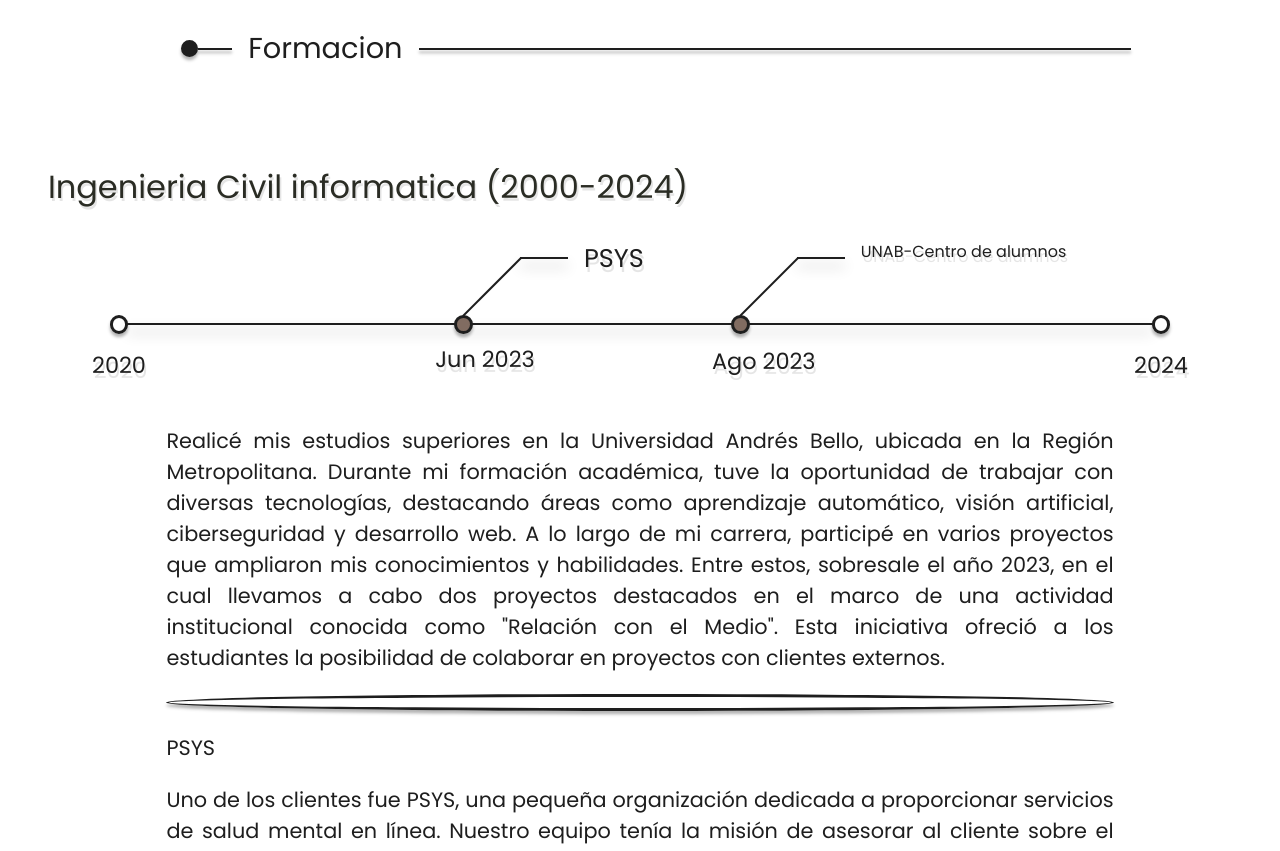
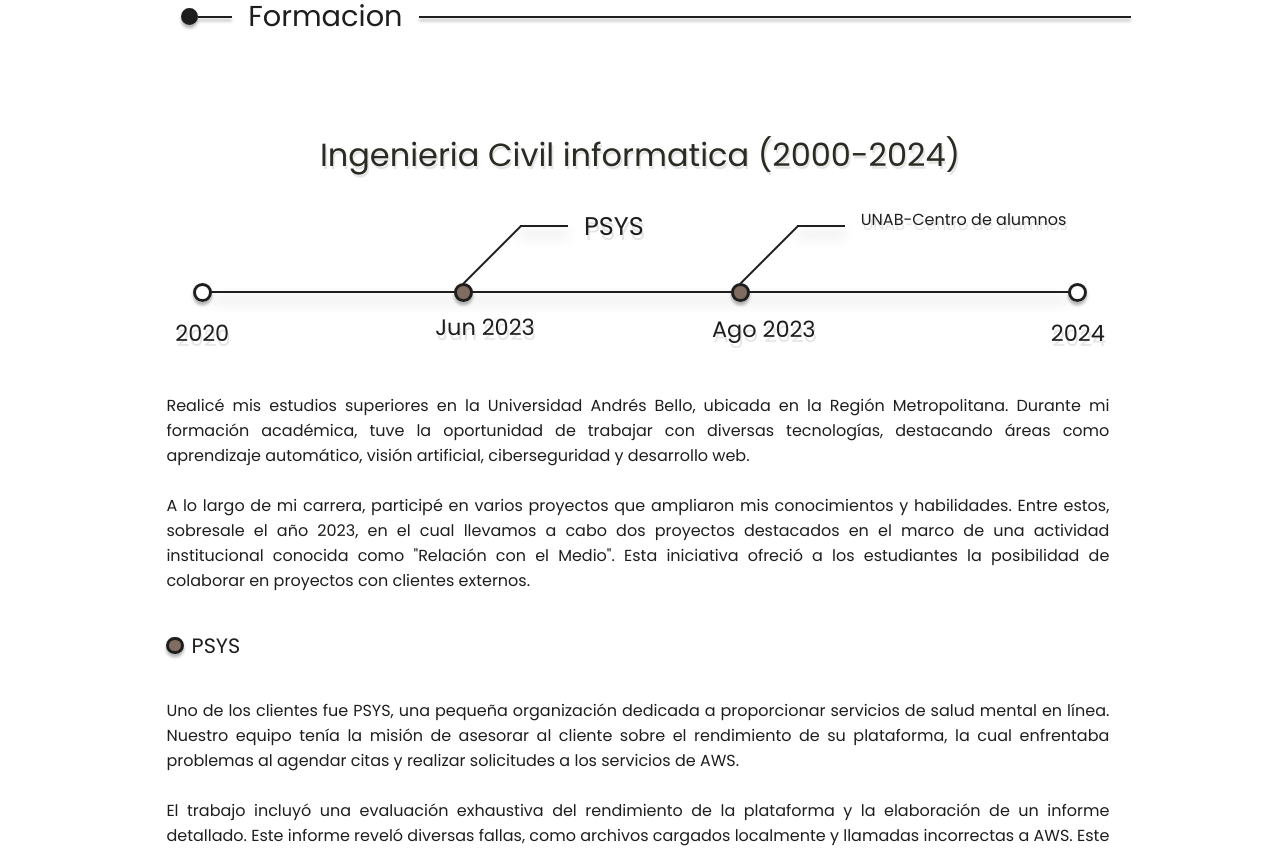
Before and after one commit to Matii111/Matii111.github.io, a React (Create React App) app: page / in a window 1280 px wide. Shown: the part 1920-2771 px from the top of the page. Built offline with nearby package versions, Linux system fonts and the light colour scheme.

Commit message:
style(minor): Responsive fixes

```diff
--- a/src/index.css
+++ b/src/index.css
@@ -248,7 +248,6 @@ body {
   font-size: 3rem;
   color: var(--items-color-1);
   cursor: default;
-  padding: 1rem;
   white-space: nowrap;
 }
 
@@ -263,7 +262,6 @@ body {
 .sumaries-container>div {
   width: fit-content;
   cursor: default;
-  padding: 1rem;
 }
 
 .summary-right>p,
@@ -272,13 +270,15 @@ body {
   min-width: 5rem;
   text-align: justify;
   max-width: 20rem;
-}
-
-.summary-curriculum>a {
+  padding: 1rem;
+}
+
+.summary-curriculum>div>a {
   cursor: pointer;
   color: var(--items-color-1);
   transition: all 0.3s ease-in-out;
   padding-bottom: 1rem;
+  text-decoration: none;
 }
 
 .summary-container>.summary-curriculum {
@@ -289,9 +289,13 @@ body {
   padding-bottom: 2rem;
 }
 
-.summary-container>div>a:hover {
+.summary-curriculum>div>a:hover {
   color: var(--items-color-2);
   text-shadow: 0 0.2rem 0.2rem rgba(0, 0, 0, 0.3);
+}
+
+.summary-curriculum>div>a>svg {
+  height: 1rem;
 }
 
 
@@ -405,7 +409,7 @@ body {
 
 .career-long-hr {
   border: 0.1rem solid var(--background-color-1);
-  width: 63rem;
+  width: 67%;
   margin: 0;
   box-shadow: 0 0.5rem 0.8rem rgba(0, 0, 0, 0.3);
 }
@@ -522,9 +526,31 @@ body {
   width: 74%;
 }
 
+.career-content-description>p {
+  white-space: break-spaces;
+}
+
+.formation_description>.title {
+  text-shadow: 0.1rem 0.2rem rgba(0, 0, 0, 0.1);
+}
+
+.formation_description>.paragraph {
+  font-size: 1rem;
+}
+
+.formation_description-title {
+  display: flex;
+  align-items: center;
+}
+
+.formation_description>div>.circle-title {
+  width: 0.7rem;
+  height: 0.7rem;
+  margin-right: 0.5rem;
+  background-color: var(--items-color-1);
+}
+
 .career-content-title {
-  left: -18rem;
-  position: relative;
   cursor: default;
 }
 
@@ -1062,8 +1088,11 @@ body {
   transition: all 0.2s ease;
 }
 
-.slideButtonNext>.next-btn:active,
 .slideButtonPrev>.prev-btn:active {
+  box-shadow: 0rem -0.1rem 0.2rem -0.2rem var(--background-color-1);
+}
+
+.slideButtonNext>.next-btn:active {
   box-shadow: 0rem 0.1rem 0.2rem -0.2rem var(--background-color-1);
 }
 
@@ -1144,10 +1173,6 @@ body {
 
   .career-content-title {
     left: -17rem;
-  }
-
-  .career-long-hr {
-    width: 64rem;
   }
 
   .career-title>.right-hr {
@@ -1328,7 +1353,7 @@ body {
   .career-featured-content>p {
     font-size: 0.8rem;
     rotate: calc(311deg);
-    margin-top: 3rem;
+    margin-top: 4rem;
     margin-left: -2rem;
   }
 }
@@ -1383,7 +1408,7 @@ body {
   }
 
   .career-featured-content>p {
-    margin-top: 2rem;
+    margin-top: 3rem;
     margin-left: 0rem;
   }
 
@@ -1510,6 +1535,10 @@ body {
     width: 72%;
   }
 
+  .summary-title {
+    justify-content: center;
+  }
+
   /* FEATURED PROJECTS */
 
   .featured-title>p {
@@ -1596,9 +1625,9 @@ body {
 
   .career-featured-content>p {
     font-size: 0.8rem;
-    rotate: calc(270deg);
+    rotate: calc(360deg);
     margin-top: 2rem;
-    margin-left: 0rem;
+    margin-left: 1rem;
   }
 
   .career-content>p {
@@ -1636,9 +1665,7 @@ body {
   }
 
   .career-content>.career-content-title {
-    margin-left: 9rem;
     font-size: 1.1rem;
-    text-wrap: nowrap;
   }
 
   .career-title {
@@ -1736,10 +1763,6 @@ body {
     margin: 0;
   }
 
-  .career-content>.career-content-title {
-    margin-left: 16rem;
-  }
-
   .career-long-hr {
     width: 15rem;
   }
@@ -1817,6 +1840,7 @@ body {
 
   /* FEATURED CONTENT */
 
+
   .featured-title>p {
     font-size: 1.2rem;
   }
@@ -1867,6 +1891,13 @@ body {
 
   .career-subtitle>.circle-title {
     border: 0rem;
+  }
+
+  .career-featured-content>p {
+    font-size: 0.8rem;
+    rotate: calc(270deg);
+    margin-top: 2rem;
+    margin-left: 1rem;
   }
 
   /* TOOLS SECTION */
```
